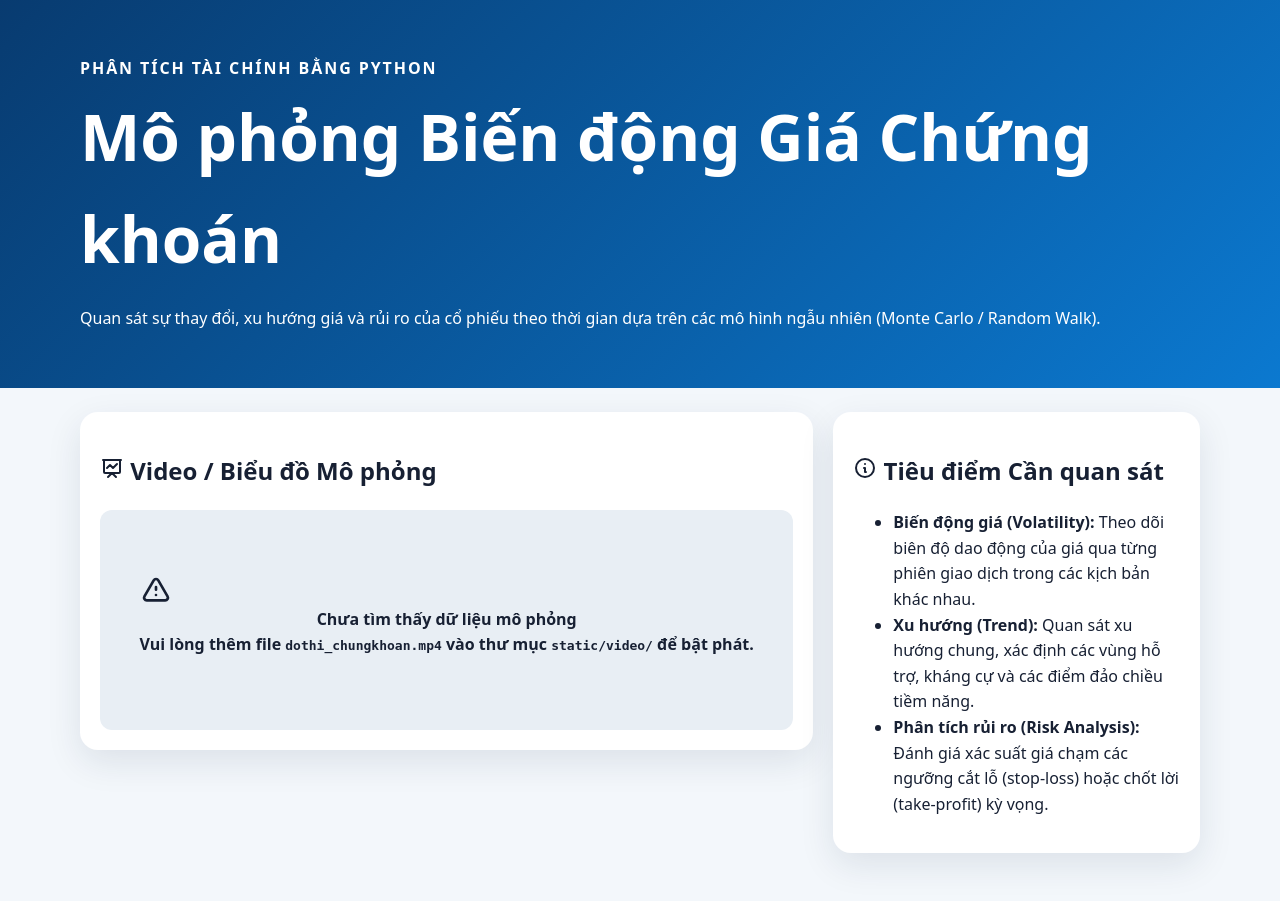
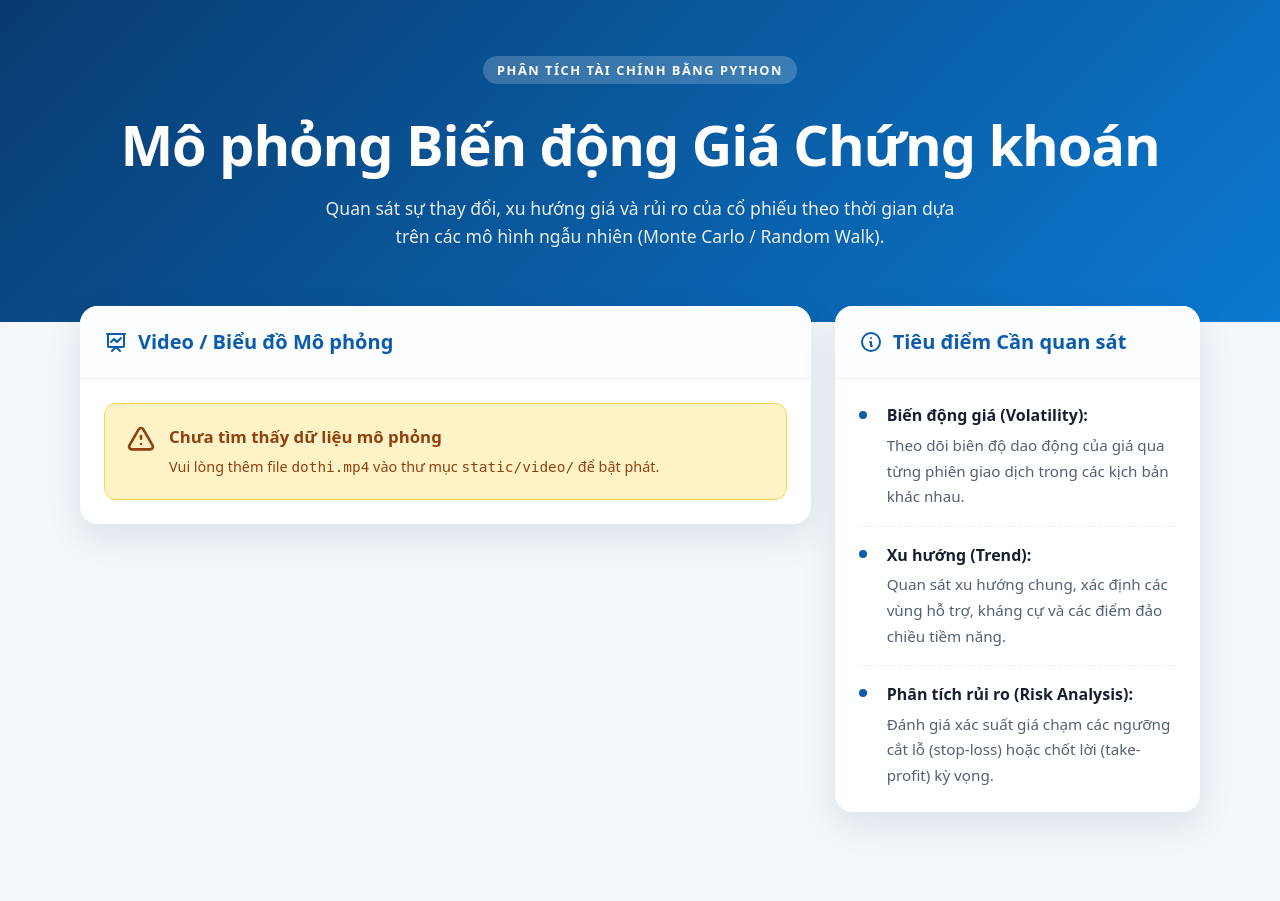
Before and after one commit to nhatle07062007-cmyk/giuaki, a FastAPI app: page / in a window 1280 px wide. After the commit the page ends 822 px from the top, so only its background shows below. Run offline with FastAPI, Linux system fonts and the light colour scheme.

Commit message:
Refine stock simulation landing page UI

```diff
--- a/static/css/style.css
+++ b/static/css/style.css
@@ -1,51 +1,169 @@
+/* --- BIẾN MÀU SẮC & THIẾT LẬP CHUNG --- */
 :root {
   --bg: #f3f7fb;
   --ink: #172033;
   --primary: #0b5cad;
   --card: #ffffff;
   --radius: 18px;
+  --warning-bg: #fef3c7;
+  --warning-text: #92400e;
 }
-* { box-sizing: border-box; }
+
+* {
+  box-sizing: border-box;
+}
+
 body {
   margin: 0;
-font-family: system-ui, -apple-system,
-"Segoe UI", sans-serif;
+  font-family: system-ui, -apple-system, "Segoe UI", sans-serif;
   color: var(--ink);
   background: var(--bg);
   line-height: 1.6;
 }
-.container { width: min(1120px, 92%); margin-inline: auto; }
-.hero { padding: 3.5rem 0 2.5rem; color: white;
-background: linear-gradient(135deg, #083b70, #0b79d0); }
-.hero h1 { margin: .25rem 0; font-size: clamp(2rem, 6vw, 4rem); }
-.eyebrow { font-weight: 800; letter-spacing: .12em; }
+
+.container {
+  width: min(1120px, 92%);
+  margin-inline: auto;
+}
+
+/* --- HERO SECTION --- */
+.hero {
+  padding: 3.5rem 0 4.5rem; /* Tăng padding dưới để tạo hiệu ứng đè thẻ */
+  color: white;
+  background: linear-gradient(135deg, #083b70, #0b79d0);
+  text-align: center;
+  margin-bottom: -40px; /* Hiệu ứng thẻ card đè lên nền hero */
+}
+
+.hero h1 {
+  margin: .25rem 0;
+  font-size: clamp(2rem, 6vw, 3.5rem);
+  letter-spacing: -0.02em;
+}
+
+.hero .subtitle {
+  font-size: 1.1rem;
+  opacity: 0.9;
+  max-width: 650px;
+  margin: 0 auto;
+}
+
+.eyebrow {
+  font-weight: 800;
+  letter-spacing: .12em;
+  font-size: 0.8rem;
+  background: rgba(255, 255, 255, 0.2);
+  padding: 4px 14px;
+  border-radius: 20px;
+  display: inline-block;
+  margin-bottom: 12px;
+  backdrop-filter: blur(4px);
+}
+
+/* --- BỐ CỤC LƯỚI --- */
 .grid {
   display: grid;
-grid-template-columns: minmax(0, 2fr) minmax(240px, 1fr);
-gap: 1.25rem;
-padding-block: 1.5rem 3rem;
+  grid-template-columns: minmax(0, 2fr) minmax(300px, 1fr);
+  gap: 1.5rem;
+  padding-block: 1.5rem 4rem;
   align-items: start;
 }
+
+/* --- THẺ NỘI DUNG (CARD) --- */
 .card {
   background: var(--card);
   border-radius: var(--radius);
+  box-shadow: 0 12px 35px rgba(15, 42, 70, .10);
+  overflow: hidden; /* Cắt các góc bị lồi ra khỏi thẻ */
+}
+
+.card-header {
+  padding: 1.25rem 1.5rem;
+  border-bottom: 1px solid #e8eef4;
+  background: #fcfdfe;
+}
+
+.card-header h2 {
+  margin: 0;
+  font-size: 1.25rem;
+  color: var(--primary);
+  display: flex;
+  align-items: center;
+  gap: 10px;
+}
+
+.card-body {
+  padding: 1.5rem;
+}
+
+/* --- VIDEO & CẢNH BÁO LỖI --- */
+video {
+  display: block;
+  width: 100%;
+  height: auto;
+  border-radius: 12px;
+  background: #000;
+}
+
+.alert-warning {
+  display: flex;
+  align-items: flex-start;
+  gap: 12px;
   padding: 1.25rem;
-box-shadow: 0 12px 35px rgba(15, 42, 70, .10);
+  border-radius: 12px;
+  background: var(--warning-bg);
+  color: var(--warning-text);
+  border: 1px solid #fcd34d;
 }
-video { display: block; width: 100%; height: auto;
-border-radius: 12px; background: #000; }
-.video-missing {
-min-height: 220px;
-display: grid;
-place-content: center;
-padding: 1.5rem;
-border-radius: 12px;
-background: #e8eef4;
-text-align: center;
+
+.alert-warning p { margin: 4px 0 0; font-size: 0.9rem; }
+.alert-warning strong { font-size: 1.05rem; }
+
+/* --- DANH SÁCH HƯỚNG DẪN QUAN SÁT --- */
+.custom-list {
+  list-style: none;
+  padding: 0;
+  margin: 0;
 }
-.video-missing p { margin: 0 0 .5rem; font-weight: 700; }
-.video-missing small { color: #526174; }
+
+.custom-list li {
+  padding: 1rem 0;
+  border-bottom: 1px dashed #e8eef4;
+  position: relative;
+  padding-left: 1.75rem;
+}
+
+.custom-list li:last-child { border-bottom: none; padding-bottom: 0; }
+.custom-list li:first-child { padding-top: 0; }
+
+/* Dấu chấm (bullet) tùy chỉnh */
+.custom-list li::before {
+  content: '';
+  position: absolute;
+  left: 0;
+  top: 1.45rem;
+  width: 8px;
+  height: 8px;
+  background: var(--primary);
+  border-radius: 50%;
+}
+
+.custom-list li:first-child::before { top: 0.45rem; }
+
+.custom-list strong {
+  display: block;
+  margin-bottom: 4px;
+  color: var(--ink);
+}
+
+.custom-list span {
+  color: #526174;
+  font-size: 0.95rem;
+}
+
+/* --- TƯƠNG THÍCH ĐIỆN THOẠI --- */
 @media (max-width: 760px) {
   .grid { grid-template-columns: 1fr; }
-.hero { padding-top: 2.5rem; }
+  .hero { padding-top: 2.5rem; padding-bottom: 3.5rem; }
+  .card-header h2 { font-size: 1.15rem; }
 }
--- a/templates/index.html
+++ b/templates/index.html
@@ -39,7 +39,7 @@
                 {% if video_available %}
                 <div class="video-wrapper">
                     <video controls playsinline preload="metadata" aria-label="Video mô phỏng biến động giá cổ phiếu">
-                        <source src="{{ url_for('static', path='/video/dothi_chungkhoan.mp4') }}" type="video/mp4">
+                        <source src="{{ url_for('static', path='/video/dothi.mp4') }}" type="video/mp4">
                         Trình duyệt của bạn không hỗ trợ video HTML5. Vui lòng nâng cấp trình duyệt.
                     </video>
                 </div>
@@ -51,7 +51,7 @@
                     </svg>
                     <div class="alert-content">
                         <strong>Chưa tìm thấy dữ liệu mô phỏng</strong>
-                        <p>Vui lòng thêm file <code>dothi_chungkhoan.mp4</code> vào thư mục <code>static/video/</code> để bật phát.</p>
+                        <p>Vui lòng thêm file <code>dothi.mp4</code> vào thư mục <code>static/video/</code> để bật phát.</p>
                     </div>
                 </div>
                 {% endif %}
```
Lines whose indentation alone changed are shown as unchanged.
